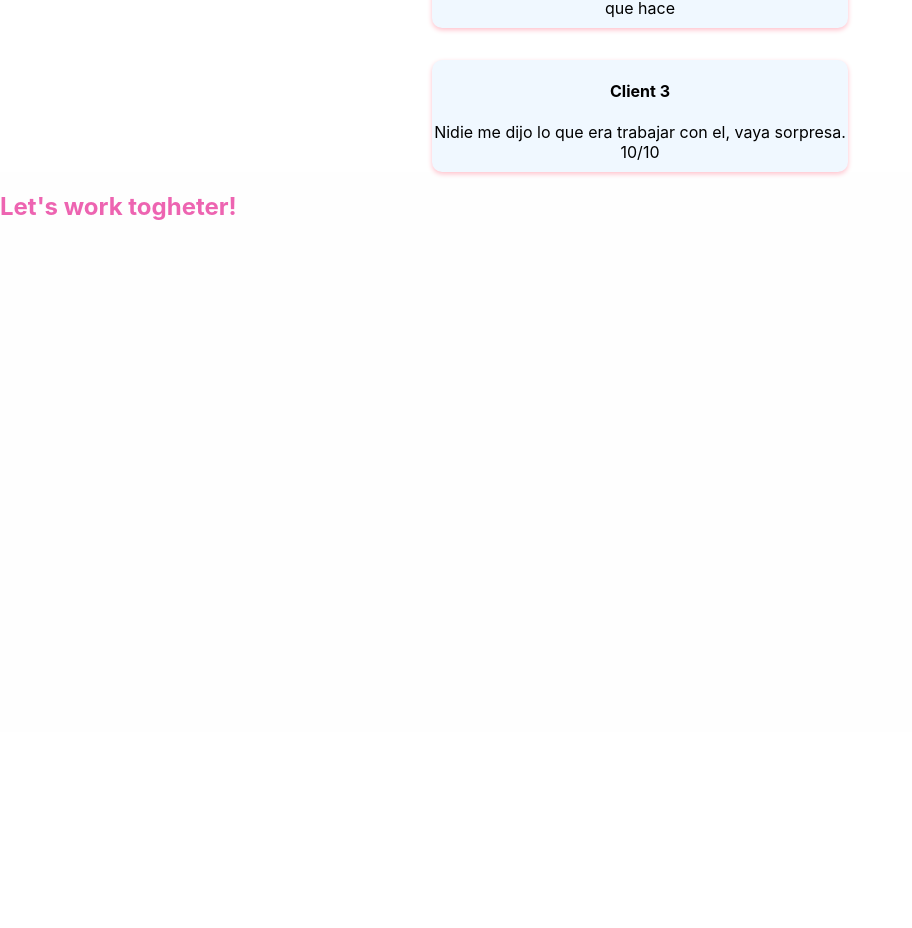
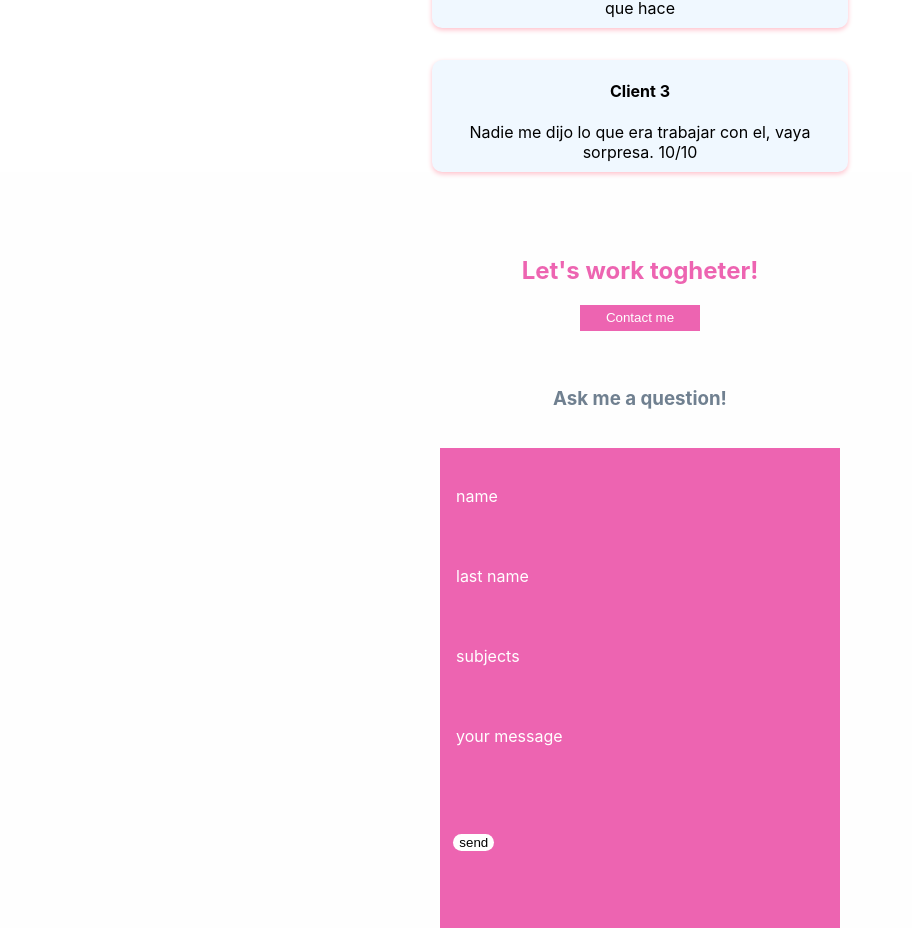
Before and after one commit to EdgarVMora/landing, a React (Create React App) app: page / in a window 1280 px wide. Shown: the part 1563-2491 px from the top of the page, without its empty margins (0-912 px from the left). Before the commit the page ends 2295 px from the top, so only its background shows below. Built offline with nearby package versions, Linux system fonts and the light colour scheme.

Commit message:
edicion de sectionfive

```diff
--- a/src/App.css
+++ b/src/App.css
@@ -208,5 +208,45 @@ text-decoration: none;
   min-height: 70vh;
   display: flex;
   flex-direction: column;
+  flex-wrap: wrap;
+  align-items: center;
   color: #ed64b1;
+  padding-top: 4em;
+
 }
+
+.button_contact{
+  background-color: #ed64b1;
+  color: white;
+  height: 2em;
+  width: 9em;
+  border: 0px;
+
+}
+
+.work_togheter > h3{
+  color: slategray;
+  padding-top: 2em;
+  padding-bottom: 1em;
+}
+
+.contact_box{
+  background-color: #ed64b1;
+  color: white;
+  width: 25em;
+  height: 30em;
+  line-height: 4;
+}
+
+.contact_box > p{
+  padding-left: 1em;
+}
+
+.button_send{
+  background-color: white;
+  border-radius: 10px;
+  border: 0px;
+  margin-top: 5em;
+  margin-left: 1em;
+  display: flex;
+}
--- a/src/pages/SectionFive.jsx
+++ b/src/pages/SectionFive.jsx
@@ -2,7 +2,19 @@ function WorkTogheter(){
     return (
         <div className="work_togheter">
             <h2>Let's work togheter!</h2>
-        </div>
+            <div>
+                <button className="button_contact">Contact me</button>
+            </div>
+            <h3>Ask me a question!</h3>
+            <div className="contact_box">
+                <p>name</p>
+                <p>last name</p>
+                <p>subjects</p>
+                <p>your message</p>
+                <button className="button_send">send</button>
+            </div>
+         </div>
+
     )
 }
 
--- a/src/pages/SectionFour.jsx
+++ b/src/pages/SectionFour.jsx
@@ -17,7 +17,7 @@ function Testimonials(){
                 </div>
                 <div className="client">
                     <h4>Client 3</h4>
-                    <p>Nidie me dijo lo que era trabajar
+                    <p>Nadie me dijo lo que era trabajar
                         con el, vaya sorpresa. 10/10
                     </p>
                 </div>
```
